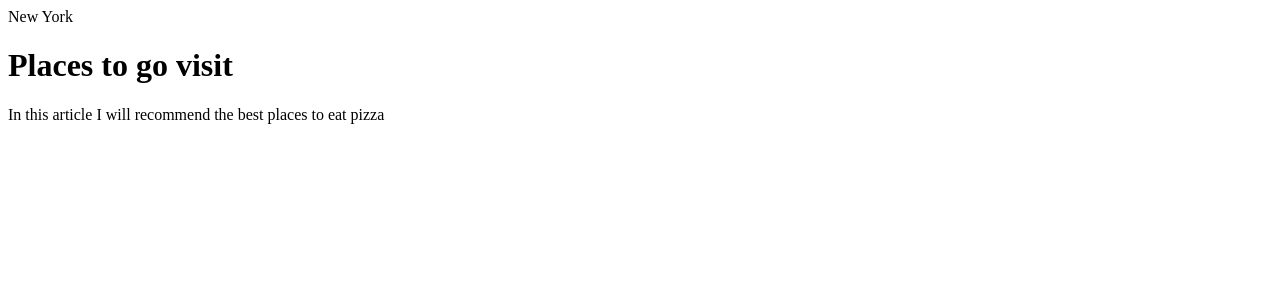
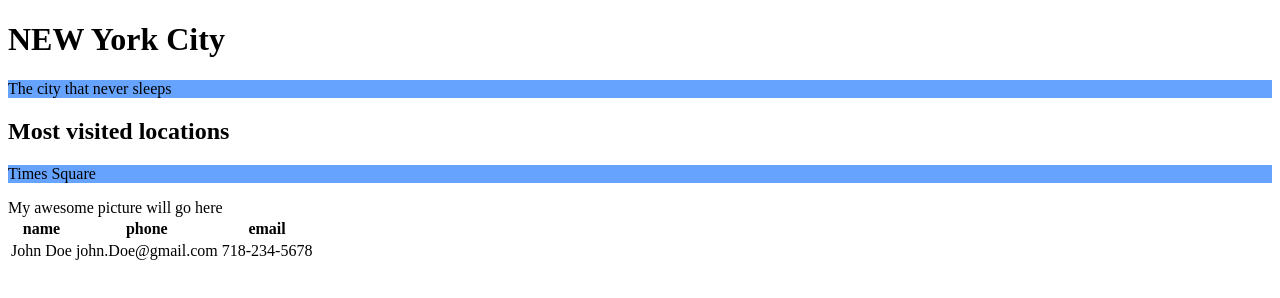
Before and after one commit to jtoxquimaxil/simple-travel-site, a plain HTML site: page index.html/index.html in a window 1280 px wide. Drawn offline with Linux system fonts and the light colour scheme; files that its build step writes are made by us from their sources.

Commit message:
flushed out index page

```diff
--- /dev/null
+++ b/css/site.css
@@ -0,0 +1,14 @@
+body {
+    background-image:"https://th.bing.com/th?id=OIP.96R8En8pOd2uWym-DCFTDQHaE7&w=306&h=204&c=8&rs=1&qlt=90&o=6&dpr=1.3&pid=3.1&rm=2"
+}
+
+p
+{
+    background-color: rgba(0, 102, 255, 0.601);
+}
+
+p.normal {
+    font-weight: normal;
+}
+
+p.normal
--- a/css/style.css
+++ /dev/null
@@ -1,4 +0,0 @@
-p
-{
-    background-color: Green;
-}
--- a/index.html/index.html
+++ b/index.html/index.html
@@ -1,13 +1,37 @@
-<!DOCTYPE HTML>
-<HTML>
-    <HEAD>New York</HEAD>
-        <TITLE>Travel Site</TITLE>
-        <Body>
+<!DOCTYPE html>
+<html>
+<H1>NEW York City</H1>
 
+<link rel= "stylesheet" href= "css/site.css">
 
-        </Body>
-        <h1>Places to go visit</h1>
+<body>
+    <p>The city that never sleeps</p>
+</body>
+<h2>Most visited locations</h2>
 
-        <p>In this article I will recommend the best places to eat pizza</p>
+<body>
+    <p>Times Square</p>
+</body>
 
-</HTML>
+<body>
+    <div id="header">
+        My awesome picture will go here
+    </div>
+</body>
+
+</html>
+
+<table>
+    <tr>
+        <th>name</th>
+        <th>phone</th>
+        <th>email</th>
+    </tr>
+
+    <tr>
+        <td>John Doe</td>
+        <td>john.Doe@gmail.com</td>
+        <td>718-234-5678</td>
+    </tr>
+
+</table>
```
